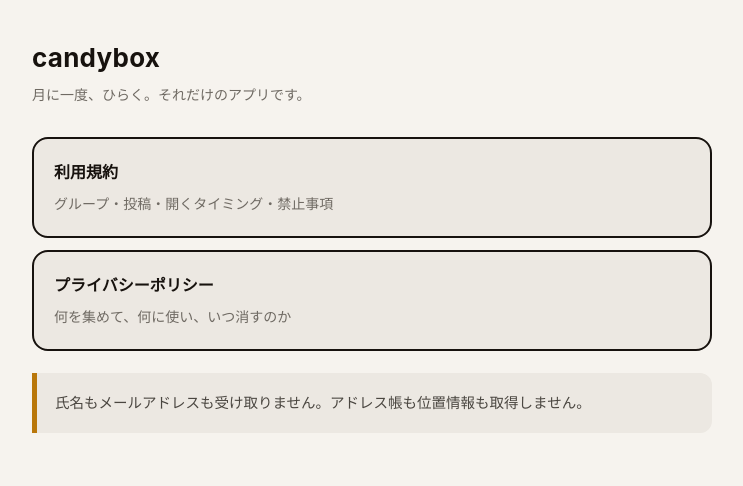
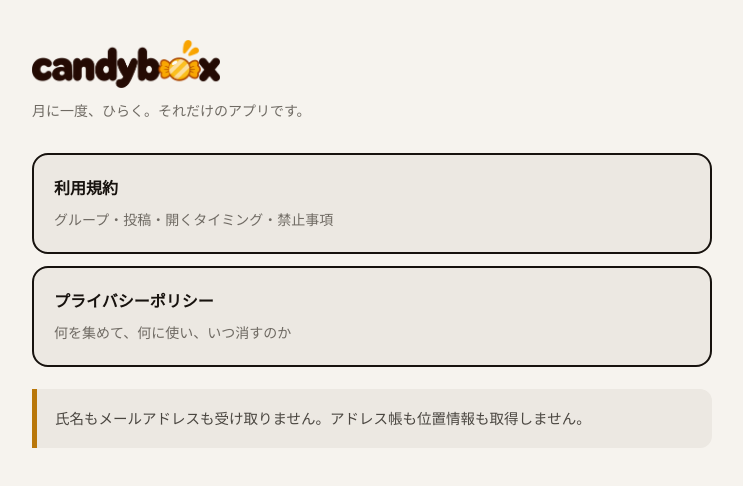
Before and after one commit to candyyyboxxx/candybox-site, a plain HTML site: page index.html in a window 1280 px wide. Shown: the whole page, without its empty margins (268-1011 px from the left). Drawn offline with Linux system fonts and the light colour scheme.

Commit message:
トップのワードマークをロゴに差し替える
<h1>candybox</h1> の素のテキストだったところに、新しいロゴを置いた。
サイトには画像が1つも入っていなかったので、これが最初の1枚。

★ 暗い地用の版を必ず対で持つこと。このサイトは
  prefers-color-scheme: dark を持っていて、暗いときは地が #17120E に
  なる。カラー版の文字は #230902 なので、そのまま出すと地とほぼ
  同じ色になって読めなくなる。実際に並べて確かめた。
  logo-dark.png は文字だけ #F6F3EE に起こしたもので、飴は琥珀のまま。
  <picture> の media で入れ替えている。

★ 規約とプライバシーの見出し（「candybox 利用規約」）と
  「← candybox」の戻りリンクは、文のなかの語なので文字のまま残した。
  ロゴは名前を«出す»ところに使うもので、文の中では使わない。

alt="candybox" を持たせてあるので、読み上げと、画像が出ないときの
見え方は前と同じ。width/height を書いてあるので、読み込み中に
下の要素が飛び跳ねない。

Chromium で明暗それぞれ描画して、currentSrc が入れ替わること、
表示寸法が 188x48 になることを確認済み。

```diff
--- a/index.html
+++ b/index.html
@@ -28,11 +28,18 @@ blockquote p:last-child{margin:0}
 a{color:var(--amber)}
 .back{display:inline-block;margin-bottom:26px;font-size:14px;font-weight:700;text-decoration:none}
 .home h2{border-top:none;padding-top:0}
+/* ロゴ。暗い地では文字がクリームの版に入れ替わる（下の <picture>）。
+   ★ カラー版を暗い地に出さないこと。文字が #230902 で地が #17120E、
+   ほぼ同じ色になって読めなくなる。 */
+.logo{margin:0 0 10px}
+.logo img{display:block;height:48px;width:auto}
 .doclink{display:block;padding:18px 20px;margin:0 0 12px;background:var(--card);
  border:2.5px solid var(--ink);border-radius:16px;text-decoration:none;color:var(--ink);font-weight:700}
 .doclink span{display:block;font-weight:400;font-size:14px;color:var(--sub);margin-top:4px}
 </style></head>
-<body><div class="wrap"><div class="home"><h1>candybox</h1>
+<body><div class="wrap"><div class="home"><h1 class="logo"><picture>
+<source media="(prefers-color-scheme:dark)" srcset="./logo-dark.png">
+<img src="./logo-color.png" alt="candybox" width="783" height="200"></picture></h1>
 <p class="meta">月に一度、ひらく。それだけのアプリです。</p>
 <a class="doclink" href="./terms.html">利用規約<span>グループ・投稿・開くタイミング・禁止事項</span></a>
 <a class="doclink" href="./privacy.html">プライバシーポリシー<span>何を集めて、何に使い、いつ消すのか</span></a>
```
Also changed, not shown: logo-color.png (added), logo-dark.png (added).
